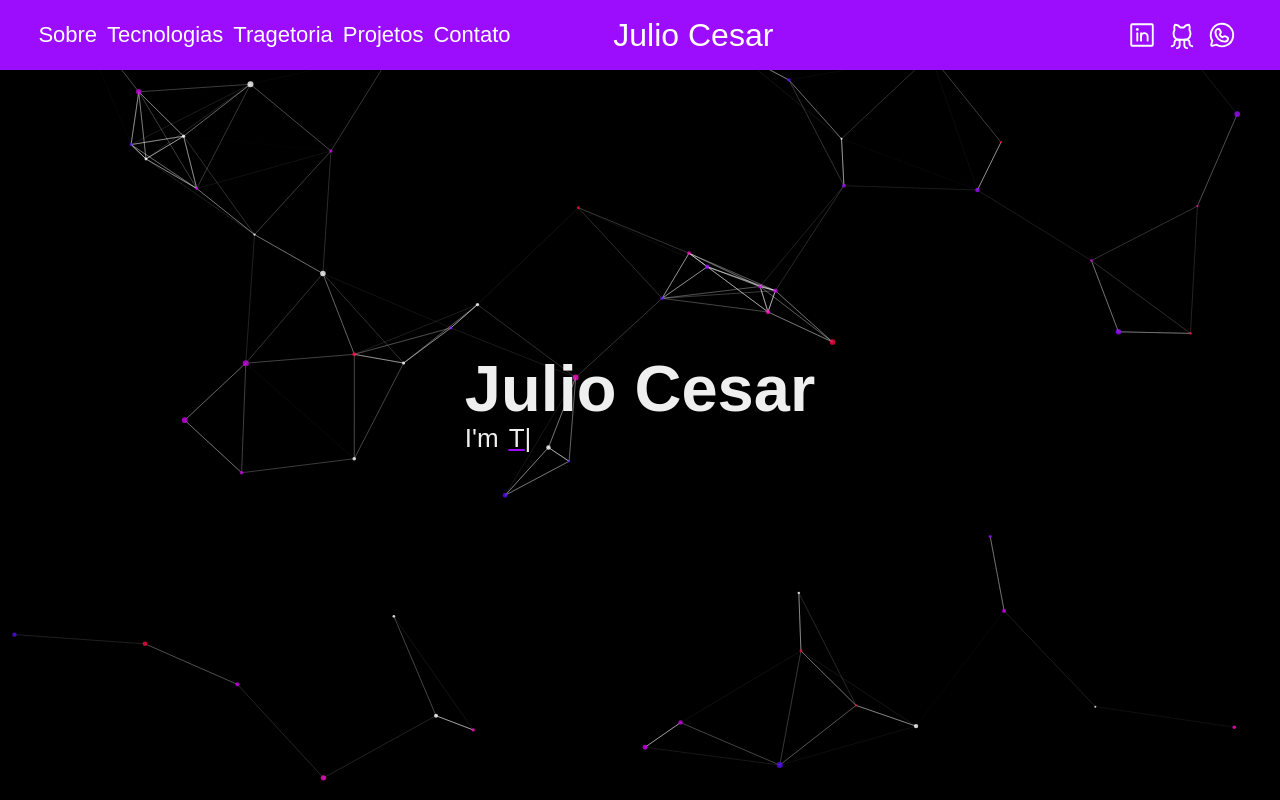
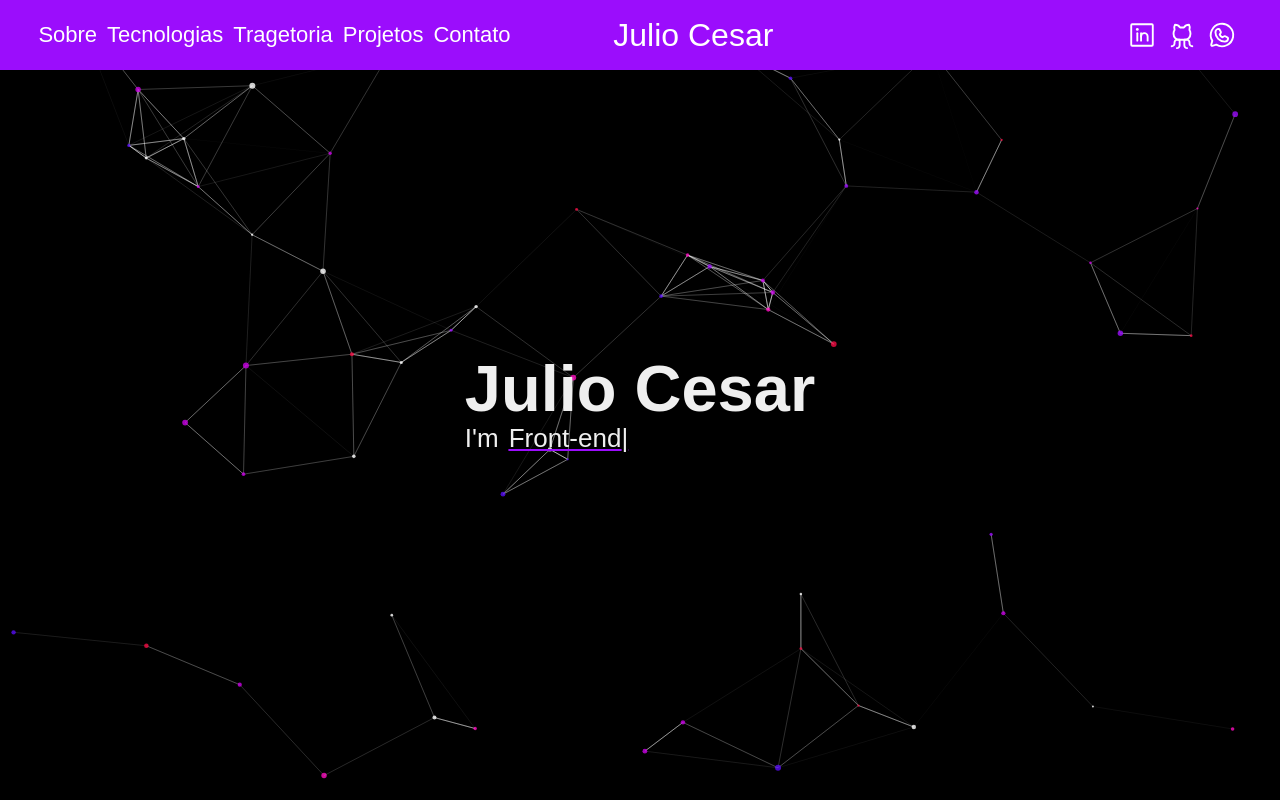
Before and after one commit to JulioCesarASilva/Portfolio, a Next.js app: page / in a window 1280 px wide. Shown: the top 800 px of the page. Built offline with nearby package versions, Linux system fonts and the light colour scheme; a web font is replaced by a local one.

Commit message:
feat: alterar TextAnimation

```diff
--- a/Components/TextAnimation/index.tsx
+++ b/Components/TextAnimation/index.tsx
@@ -3,9 +3,9 @@ import Typed from "react-typed"
 export default function TextAnimation() {
     return <Typed
         strings={[
-            "One",
-            "Two",
-            "TODOS"
+            "Front-end development",
+            "Back-end development",
+            "Full stack development"
         ]}
         typeSpeed={100}
         backSpeed={150}
```
